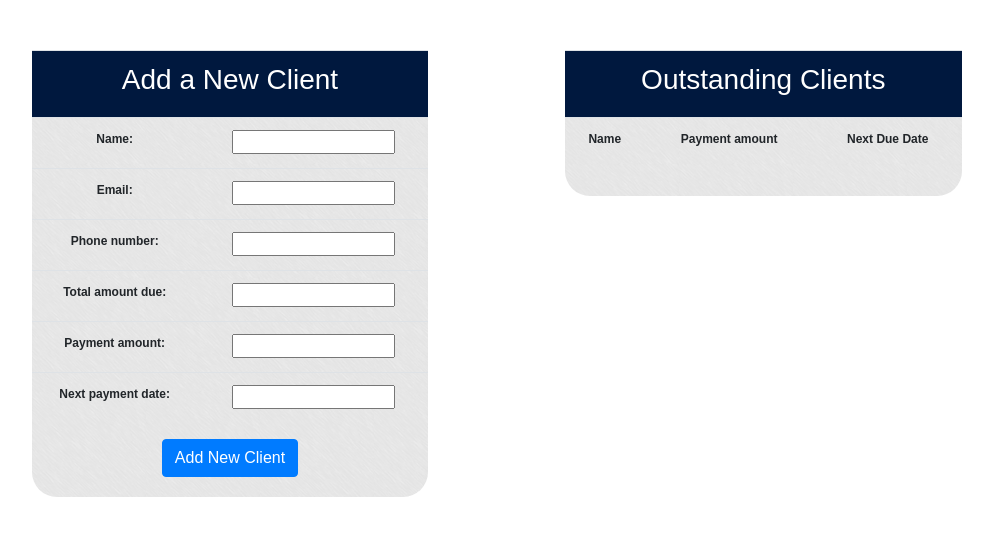
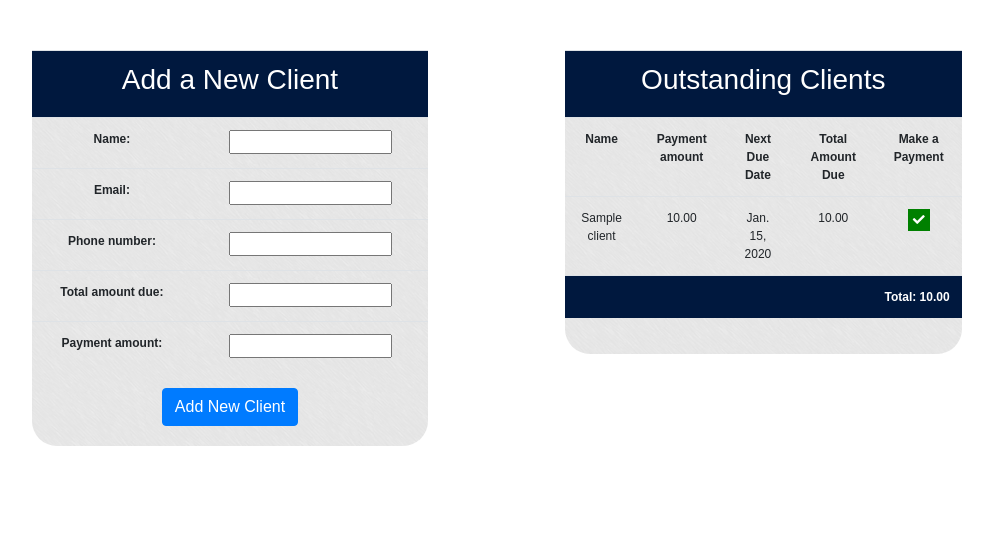
Before and after one commit to jdriscoll98/TorresLawPayments, a Django app: page / in a window 1280 px wide. Shown: the part 56-592 px from the top of the page, without its empty margins (90-1083 px from the left). Run offline with Django 3.2, Linux system fonts and the light colour scheme; a user stored in the database is signed in; tables that the repository leaves empty hold one stand-in row (values such as "Sample post"); some libraries are stand-ins or nearby versions.

Commit message:
only texting left

```diff
--- a/config/settings/base.py
+++ b/config/settings/base.py
@@ -113,6 +113,9 @@
 
 USE_TZ = True
 
+TWILIO_ACCOUNT_SID = 'AC0a6d0cca0a5215a423a2d38be400481e'
+TWILIO_AUTH_TOKEN = '670ce77489383ed9d7d13468025a562a'
+
 
 # Static files (CSS, JavaScript, Images)
 # https://docs.djangoproject.com/en/1.11/howto/static-files/
--- a/config/settings/local.py
+++ b/config/settings/local.py
@@ -33,8 +33,7 @@
 INSTALLED_APPS += [
     'core',
     'website',
-    'phonenumber_field',
-
+    'django_twilio',
 ]
 
 # Databases
@@ -54,7 +53,7 @@
 
 EMAIL_HOST = 'localhost'
 EMAIL_PORT = 1025
-# EMAIL_BACKEND = 'django.core.mail.backends.console.EmailBackend'
+EMAIL_BACKEND = 'django.core.mail.backends.console.EmailBackend'
 
 # Login Settings
 
--- a/core/views.py
+++ b/core/views.py
@@ -3,6 +3,9 @@
 from django.contrib.auth.forms import AuthenticationForm
 from django.core.exceptions import SuspiciousOperation
 from django.shortcuts import render, redirect
+
+from twilio.rest import TwilioRestClient
+from dango_tilio.utils import discover_twilio_credentials
 
 from .utils import recaptcha_validation
 
--- a/requirements.txt
+++ b/requirements.txt
@@ -1,2 +1,3 @@
 Django==1.11.24
 requests==2.22.0
+django_twilio==0.11.0
--- a/website/forms.py
+++ b/website/forms.py
@@ -1,7 +1 @@
 from django import forms
-from phonenumber_field.formfields import PhoneNumberField
-
-class PaymentForm(forms.Form):
-    name = forms.CharField(max_length=200, required=True)
-    email = forms.EmailField(max_length=200, required=True)
-    phone_number = PhoneNumberField()
--- /dev/null
+++ b/website/static/website/js/main.js
@@ -0,0 +1,76 @@
+var cise_email = "consult@cise.ufl.edu";
+var csrftoken = getCookie('csrftoken');
+//------------------------------------------------------------------------------
+function set_active_menu_tab(active_id) {
+    $('.primary-nav').each(function() {
+        $(this).removeClass("nav-active");
+    });
+    $('#' + active_id).addClass("nav-active");
+}
+//------------------------------------------------------------------------------
+function getCookie(name) {
+    var cookieValue = null;
+    if (document.cookie && document.cookie != '') {
+        var cookies = document.cookie.split(';');
+        for (var i = 0; i < cookies.length; i++) {
+            var cookie = jQuery.trim(cookies[i]);
+            // Does this cookie string begin with the name we want?
+            if (cookie.substring(0, name.length + 1) == (name + '=')) {
+                cookieValue = decodeURIComponent(cookie.substring(name.length + 1));
+                break;
+            }
+        }
+    }
+    return cookieValue;
+}
+//------------------------------------------------------------------------------
+function setup_ajax() {
+  // Setup CSRF for AJAX
+  $.ajaxSetup({
+     beforeSend: function(xhr, settings) {
+
+         if (!(/^http:.*/.test(settings.url) || /^https:.*/.test(settings.url))) {
+             // Only send the token to relative URLs i.e. locally.
+             xhr.setRequestHeader("X-CSRFToken", getCookie('csrftoken'));
+         }
+     }
+  });
+}
+//------------------------------------------------------------------------------
+$('.option').mouseover(function() {
+    $(this).css({
+        "background-color": "#cbe8ff",
+    });
+    $(this).mouseout(function() {
+        $(this).css({
+            "background-color": "white",
+        });
+    });
+});
+//------------------------------------------------------------------------------
+function moveScroller() {
+    var $anchor = $("#scroller-anchor");
+    var $scroller = $('#scroller');
+    var move = function() {
+      var st = $(window).scrollTop();
+      var ot = $anchor.offset().top;
+      if(st > ot) {
+          $scroller.css({
+              position: "fixed",
+              top: "0px",
+          });
+      } else {
+          $scroller.css({
+              position: "relative",
+              top: ""
+          });
+      }
+    };
+    $(window).scroll(move);
+    move();
+}
+//------------------------------------------------------------------------------
+function direct_to_href(element) {
+  window.location.href = element.attr('href');
+}
+//------------------------------------------------------------------------------
--- a/website/templates/website/base.html
+++ b/website/templates/website/base.html
@@ -16,7 +16,10 @@
 		<link rel="stylesheet" href="{% static 'website/css/style.css' %}"/>
 
 		<!-- Favicon -->
-		<link rel="icon" href="{% static 'website/images/favicon.ico' %}?v=2">
+    <link rel="icon" href="{% static 'website/images/favicon.ico' %}?v=2">
+
+    <link rel="stylesheet" href="https://use.fontawesome.com/releases/v5.1.0/css/all.css" integrity="sha384-lKuwvrZot6UHsBSfcMvOkWwlCMgc0TaWr+30HWe3a4ltaBwTZhyTEggF5tJv8tbt" crossorigin="anonymous">
+
 
 		{% block head_js %}{% endblock head_js %}
 
@@ -45,6 +48,8 @@
     <script src="https://code.jquery.com/jquery-3.4.1.min.js" integrity="sha256-CSXorXvZcTkaix6Yvo6HppcZGetbYMGWSFlBw8HfCJo=" crossorigin="anonymous"></script>
     <script src="https://cdnjs.cloudflare.com/ajax/libs/popper.js/1.14.7/umd/popper.min.js" integrity="sha384-UO2eT0CpHqdSJQ6hJty5KVphtPhzWj9WO1clHTMGa3JDZwrnQq4sF86dIHNDz0W1" crossorigin="anonymous"></script>
     <script src="https://stackpath.bootstrapcdn.com/bootstrap/4.3.1/js/bootstrap.min.js" integrity="sha384-JjSmVgyd0p3pXB1rRibZUAYoIIy6OrQ6VrjIEaFf/nJGzIxFDsf4x0xIM+B07jRM" crossorigin="anonymous"></script>
+		<script src="{% static 'website/js/main.js' %}"></script>
+
 
     <!-- JavaScript -->
 		{% block js %}{% endblock js %}
--- a/website/templates/website/home_page.html
+++ b/website/templates/website/home_page.html
@@ -29,7 +29,7 @@
                 <table class="table">
                     <thead class="table-head">
                         <tr>
-                            <td colspan="3">
+                            <td colspan="5">
                             <h3>Outstanding Clients</h3>
                             </td>
                         </tr>
@@ -45,18 +45,93 @@
                         <th>
                             Next Due Date
                         </th>
+                        <th>
+                            Total Amount Due
+                        </th>
+                        <th>
+                            Make a Payment
+                        </th>
                     </tr>
                     {% for client in clients %}
                     <tr>
                         <td>{{ client.name }}</td>
                         <td>{{ client.payment_amount }}</td>
                         <td>{{ client.next_payment_date }}</td>
+                        <td>{{ client.total_amount_due }}</td>
+                        <td><i class="fa fa-check" style="background-color: green; color: white; padding: 5px;" id='{{ client.pk }}' value="{{ client.payment_amount }}"></i></i></td>
                     </tr>
                     {% endfor %}
                     </tbody>
+                    <tfoot>
+                        <tr style="background-color: #00183e; color:white;" class="text-right">
+                            <td colspan="5" style="font-weight: bold">
+                                Total: {{ total }}
+                            </td>
+                        </tr>
+                    </tfoot>
                 </table>
             </div>
             </div>
             </div>
+            <div class="modal fade" id="modalLoginForm" value="" tabindex="-1" role="dialog" aria-labelledby="myModalLabel"
+                aria-hidden="true">
+                <div class="modal-dialog" role="document">
+                    <div class="modal-content">
+                        <div class="modal-header text-center">
+                            <h3>Please fill out the payment form</h3>
+                            <button type="button" class="close" data-dismiss="modal" aria-label="Close">
+                                <span aria-hidden="true">&times;</span>
+                            </button>
+                        </div>
+                        <form class="comments" name="comments">
+                            <input type="hidden" id="pk" name="pk">
+                            {% csrf_token %}
+                            <div class="modal-body mx-3">
+                                <div class="md-form mb-5">
+                                    <label>Payment Amount</label>
+                                    <input type="text" id="amount" name="amount"></input>
+                                </div>
+
+
+                            </div>
+                            <div class="modal-footer d-flex justify-content-center">
+                                <button class="btn btn-default modal-submit">Submit</button>
+                            </div>
+                        </form>
+                    </div>
+                </div>
+            </div>
             </div>
 {% endblock contents %}
+
+
+{% block js %}
+
+<script>
+    $('.fa-check').on('click', function() {
+        let pk = $(this).attr('id')
+        $('input#pk').val(pk);
+        $('#modalLoginForm').modal('toggle');
+
+    })
+    $('.modal-submit').on("click", function () {
+            let amount = $('input#amount').val();
+            let pk = $('input#pk').val();
+            setup_ajax();
+            $.ajax({
+                url: "{% url 'website:make_payment' %}",
+                type: "POST",
+                data: {
+                    'amount': amount,
+                    'pk': pk,
+                    csrfmiddlewaretoken: '{{ csrf_token }}'
+                },
+                success: function (data) {
+                    location.reload();
+                },
+            });
+        });
+
+</script>
+
+{% endblock js %}
--- a/website/urls.py
+++ b/website/urls.py
@@ -11,6 +11,9 @@
 
     # Home Page
     url(r'^$', HomePageView.as_view(), name='home_page'),
+    url(r'^make-payment/$', MakePayment.as_view(), name='make_payment'),
+    url(r'^send-reminders/$', SendUpcomingPayment.as_view(), name='send_reminders'),
+    url(r'^send-late-reminders/$', SendLatePayment.as_view(), name='send_late'),
 
     # Profile Page
 ]
--- a/website/views.py
+++ b/website/views.py
@@ -1,8 +1,16 @@
+import datetime
+
 from django.contrib.auth.mixins import LoginRequiredMixin
+from django.core.mail import send_mail
 from django.views.generic.base import TemplateView
 from django.views.generic.edit import CreateView
+from django.views.generic import View
 
-from .forms import PaymentForm
+from twilio.twiml.messaging_response import messaging_response
+from django_twilio.decorators import twilio_view
+
+from django.http import JsonResponse, HttpResponse
+
 from .models import Client
 
 # Application Views
@@ -13,10 +21,77 @@
     template_name = 'website/home_page.html'
     model =  Client
     fields = (
-        'name', 'email', 'phone_number', 'total_amount_due', 'payment_amount', 'next_payment_date'
+        'name', 'email', 'phone_number', 'total_amount_due', 'payment_amount'
     )
 
     def get_context_data(self, **kwargs):
         context = super().get_context_data(**kwargs)
-        context["clients"] =  Client.objects.filter(paid=False)
+        context["clients"] =  Client.objects.all()
+        total = 0
+        for client in Client.objects.all():
+            total += client.total_amount_due
+        context['total'] = total
         return context
+
+class MakePayment(LoginRequiredMixin, View):
+    def post(self, *args, **kwargs):
+        if self.request.is_ajax:
+            data = {
+                'success': False
+            }
+            try:
+                client = Client.objects.get(pk=self.request.POST.get('pk'))
+                amount = int(self.request.POST.get('amount'))
+                client.total_amount_due -= amount
+                if client.total_amount_due <= 0:
+                    client.delete()
+                    data['success'] = True
+                    return JsonResponse(data)
+                date = client.next_payment_date
+                if date.month == 12:
+                    year = date.year + 1
+                    month = 1
+                else:
+                    year = date.year
+                    month = date.month + 1
+                client.next_payment_date = datetime.date(year, month, 15)
+                client.save()
+                data['success'] = True
+            except Exception as e:
+                print(e)
+            return JsonResponse(data)
+
+class SendUpcomingPayment(View):
+    def get(self, *args, **kwargs):
+        clients = Client.objects.all()
+        email_list = []
+        for client in clients:
+            if (client.next_payment_date - datetime.date.today()).days == 2:
+                email_list.append(client.email)
+
+        send_mail(
+            'Upcoming Payment',
+            'You have an upcoming payment for Torres Law Firm',
+            'AutoReminder@TorresLawFl.com',
+            email_list,
+            fail_silently=False,
+        )
+        twiml = '<Response><Message>Hello from your Django app!</Message></Response>'
+        return HttpResponse(twiml, content_type='text/xml')
+
+class SendLatePayment(View):
+    def get(self, *args, **kwargs):
+        clients = Client.objects.all()
+        email_list = []
+        for client in clients:
+            if (client.next_payment_date - datetime.date.today()).days <= -2:
+                email_list.append(client.email)
+        send_mail(
+            'Late Payment',
+            'This is a reminder that you missed a payment to Torres Law Firm \n' +
+            'A Fee of $25 or 10 percent of your remaining balance will be added',
+            'AutoReminder@TorresLawFl.com',
+            email_list,
+            fail_silently=False
+        )
+        return HttpResponse()
```
Also changed, not shown: website/models.py (+19 -6 lines), website/migrations/0001_initial.py, website/migrations/0002_auto_20191111_1815.py (added), website/migrations/0003_remove_client_paid.py (added).
